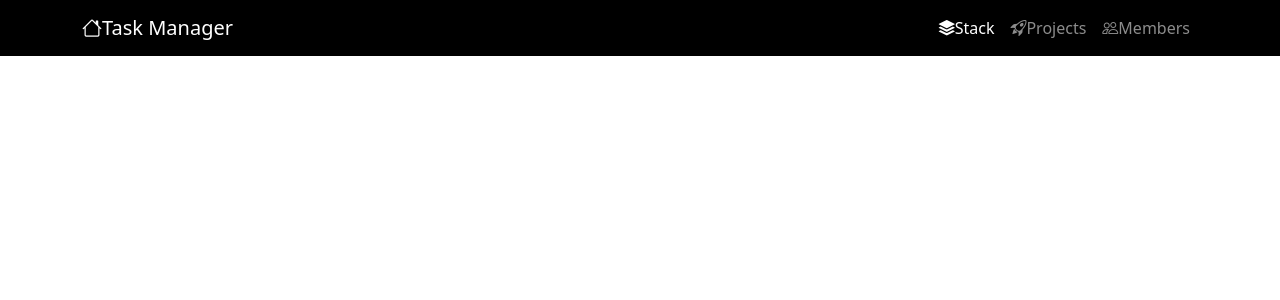
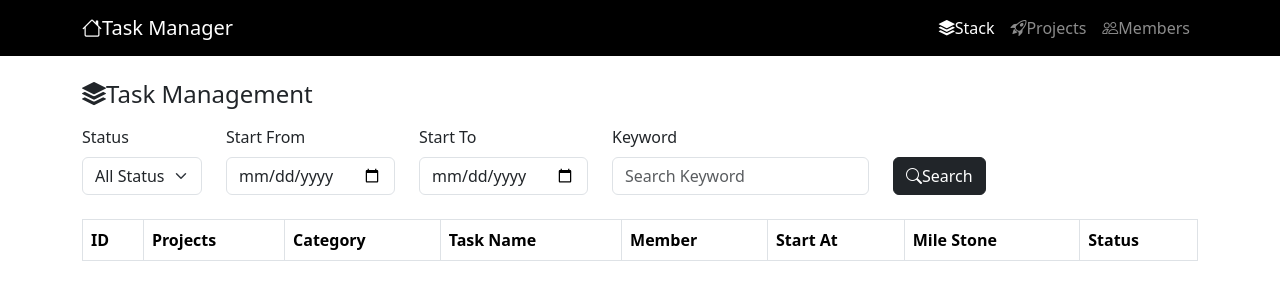
Before and after one commit to AungNyanHtet18/Task-Management, a React (Vite) app: page /task in a window 1280 px wide. Shown: the top 300 px of the page. Built offline with nearby package versions, Linux system fonts and the light colour scheme.

Commit message:
added search-page.tsx

```diff
--- a/src/pages/task/task-list.tsx
+++ b/src/pages/task/task-list.tsx
@@ -1,5 +1,62 @@
+import { FormGroup } from "../../ui/form-group";
+import SearchPage from "../../ui/search-page";
+
 export default function TaskListComponent() {
      return (
-      <></>
+          <SearchPage title="Task Management" icon="bi-stack" searchForm={<SearchForm/>}>
+               <SearchResult/>
+
+          </SearchPage>
      )
 }
+
+
+function SearchForm() {
+      return  (
+         <form action="#" className="row">
+               <FormGroup className="col-auto" label="Status">
+                    <select name="" className="form-select">
+                         <option value="">All Status</option>
+                    </select>
+               </FormGroup>
+
+               <FormGroup className="col-auto" label="Start From">
+                    <input type="date" className="form-control" />
+               </FormGroup>
+
+               <FormGroup className="col-auto" label="Start To">
+                    <input type="date" className="form-control" />
+               </FormGroup>
+
+               <FormGroup className="col-auto" label="Keyword">
+                    <input type="text" placeholder="Search Keyword" className="form-control" />
+               </FormGroup>
+
+               <div className="col btn-wrapper">
+                    <button type="submit" className="btn btn-dark">
+                         <i className="bi-search"></i>
+                         Search
+                    </button>
+               </div>
+          </form>
+      )
+}
+
+function SearchResult() {
+      return (
+          <table className="table table-bordered table-striped mt-4">
+               <thead >
+                    <tr>
+                       <th>ID</th>
+                       <th>Projects</th>
+                       <th>Category</th>
+                       <th>Task Name</th>
+                       <th>Member</th>
+                       <th>Start At</th>
+                       <th>Mile Stone</th>
+                       <th>Status</th>
+                    </tr>
+               </thead>
+          </table>
+      )
+}
--- a/src/ui/page.tsx
+++ b/src/ui/page.tsx
@@ -15,6 +15,6 @@ export default function Page({title,icon,children}: PageProps) {
 
 type PageProps = {
      title: string
-     icon: string
+     icon?: string
      children: React.ReactNode
 }
--- /dev/null
+++ b/src/ui/search-page.tsx
@@ -0,0 +1,28 @@
+import Page from "./page"
+import Pagination from "./pagination"
+
+export default function SearchPage({icon,title,searchForm,children} : SearchPageProperties) {
+
+    return (
+        <Page title={title} icon={icon}>
+            <section>
+                {searchForm}
+            </section>
+
+            <section className="mt-3">
+                {children}
+            </section>
+
+            <section>
+                <Pagination/>
+            </section>
+        </Page>
+    )
+}
+
+type SearchPageProperties = {
+    title: string
+    icon?: string
+    searchForm?: React.ReactNode
+    children?: React.ReactNode
+}
```
